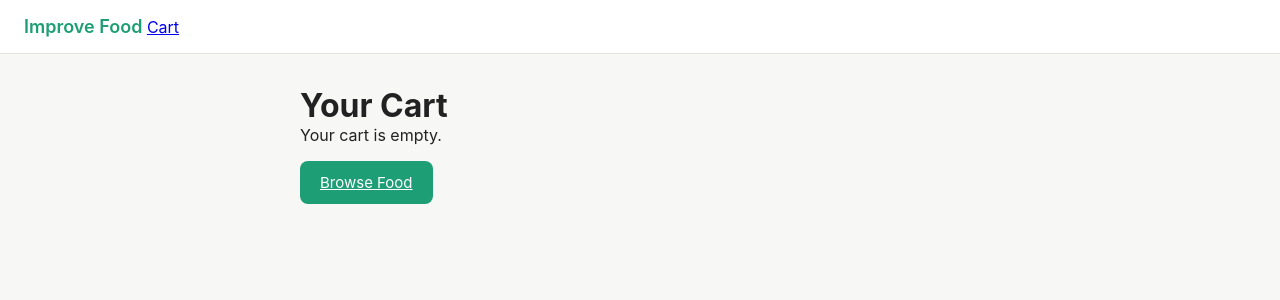
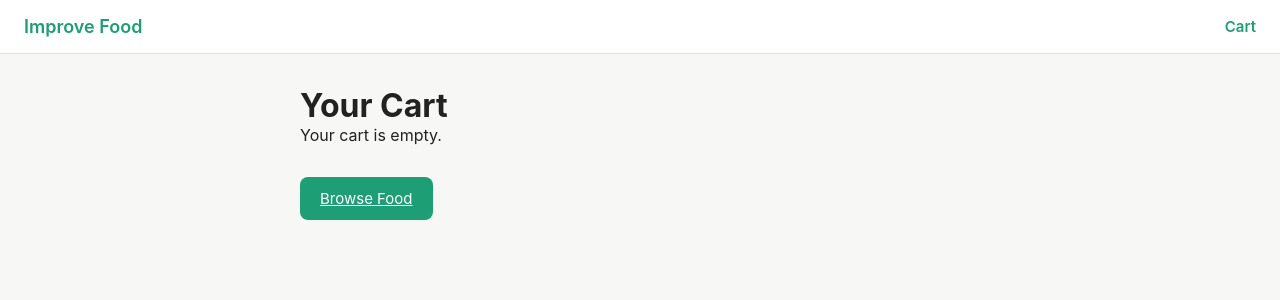
Before and after one commit to ragl8391/Team_7_Improve_Food, a Flask app: page /cart in a window 1280 px wide. Shown: the top 300 px of the page. Run offline with Flask 3, Linux system fonts and the light colour scheme.

Commit message:
final updates

```diff
--- a/app.py
+++ b/app.py
@@ -88,22 +88,11 @@ def checkout():
     return render_template("checkout.html", items=items, order_total=order_total)
 
 
-@app.route("/checkout/confirm", methods=["POST"])
-def confirm_claim():
-    fulfillment_type = request.form.get("fulfillment_type")
-    address = request.form.get("address")
-    selected_time = request.form.get("time_window")
-    cart = get_cart()
-    # Placeholder: save the order to MongoDB here, using cart contents
-    save_cart({})  # clear cart after order is placed
-    return f"Order placed: {fulfillment_type}, time: {selected_time}"
-
-
 # ---------- CHECKOUT DELIVERY ----------
 
 
 # max radius for restuarat delivery
-DELIVERY_RADIU = 5
+DELIVERY_RADIUS_MILES = 5
 
 def haversine_distance(lat1, lon1, lat2, lon2):
     """Returns distance in miles between two lat/lon points."""
@@ -139,6 +128,40 @@ def check_radius():
 
     return jsonify({"allowed": allowed, "distance_miles": round(distance, 2)})
 
+# ---------- CHECKOUT CONFIRMATION ----------
+
+@app.route("/checkout/confirm", methods=["POST"])
+def confirm_claim():
+    fulfillment_type = request.form.get("fulfillment_type")
+    address = request.form.get("address")
+    selected_time = request.form.get("time_window")
+    cart = get_cart()
+
+    if not cart:
+        return redirect(url_for("marketplace"))
+
+    # Placeholder: pull real item docs + restaurant info from MongoDB using cart contents
+    # item_ids = [ObjectId(i) for i in cart.keys()]
+    # items = list(db.food_items.find({"_id": {"$in": item_ids}}))
+    # restaurant = db.restaurants.find_one({"_id": items[0]["restaurant_id"]})
+    items = []
+    order_total = 0
+    restaurant_name = "Sample Restaurant"
+    restaurant_location = "123 Main St, Denver, CO"
+
+    # Placeholder: save the order to MongoDB here, using cart contents
+    save_cart({})  # clear cart after order is placed
+
+    return render_template(
+        "confirmation.html",
+        fulfillment_type=fulfillment_type,
+        address=address,
+        selected_time=selected_time,
+        items=items,
+        order_total=order_total,
+        restaurant_name=restaurant_name,
+        restaurant_location=restaurant_location,
+    )
 
 if __name__ == "__main__":
     app.run(host="0.0.0.0", port=8080, debug=True)
--- a/static/css/style.css
+++ b/static/css/style.css
@@ -10,6 +10,15 @@ body {
     padding: 16px 24px;
     background: #fff;
     border-bottom: 1px solid #e2e2e2;
+    display: flex;
+    justify-content: space-between;
+    align-items: center;
+}
+.cart-link {
+    text-decoration: none;
+    color: #1d9e75;
+    font-weight: 600;
+    font-size: 15px;
 }
 .logo { font-weight: 600; font-size: 18px; color: #1d9e75; text-decoration: none; }
 
@@ -135,5 +144,5 @@ body {
 }
 
 .cart-empty {
-    margin-bottom: 1-rem;
+    margin-bottom: 1rem;
 }
```
